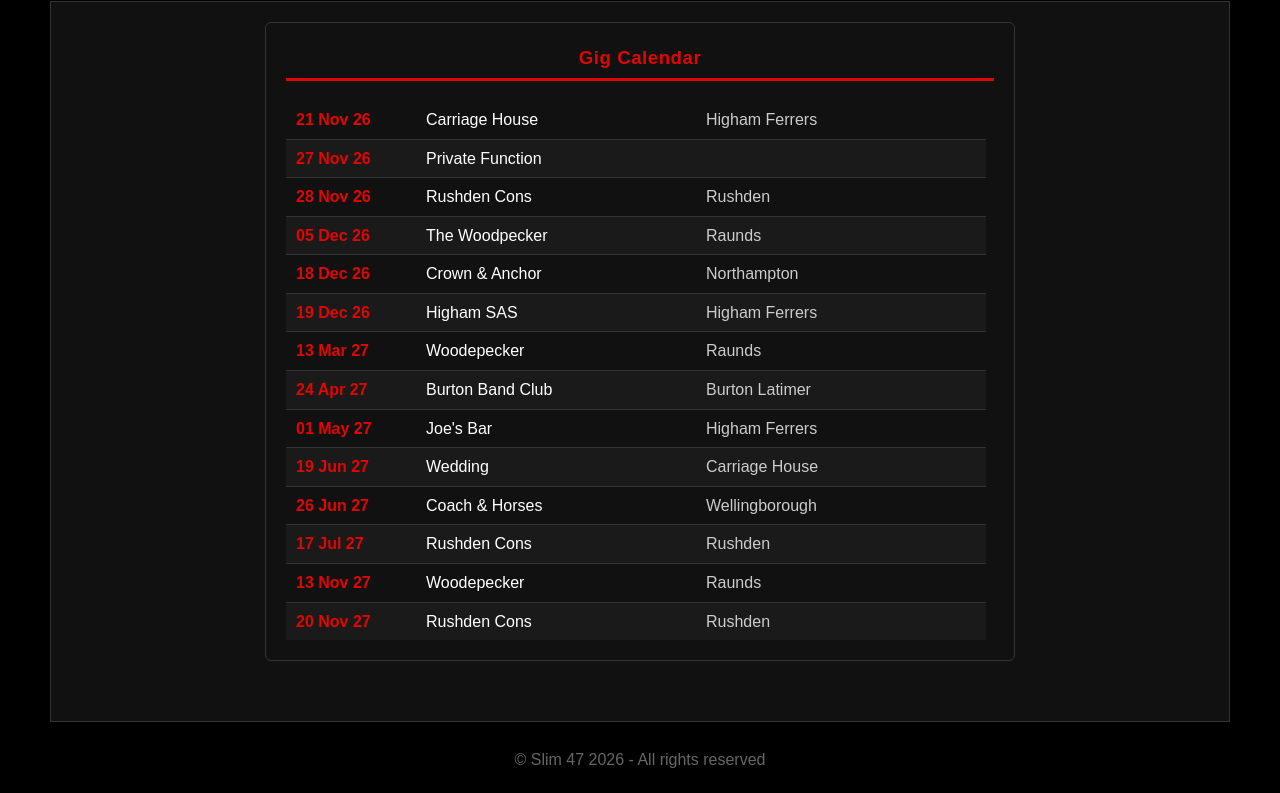
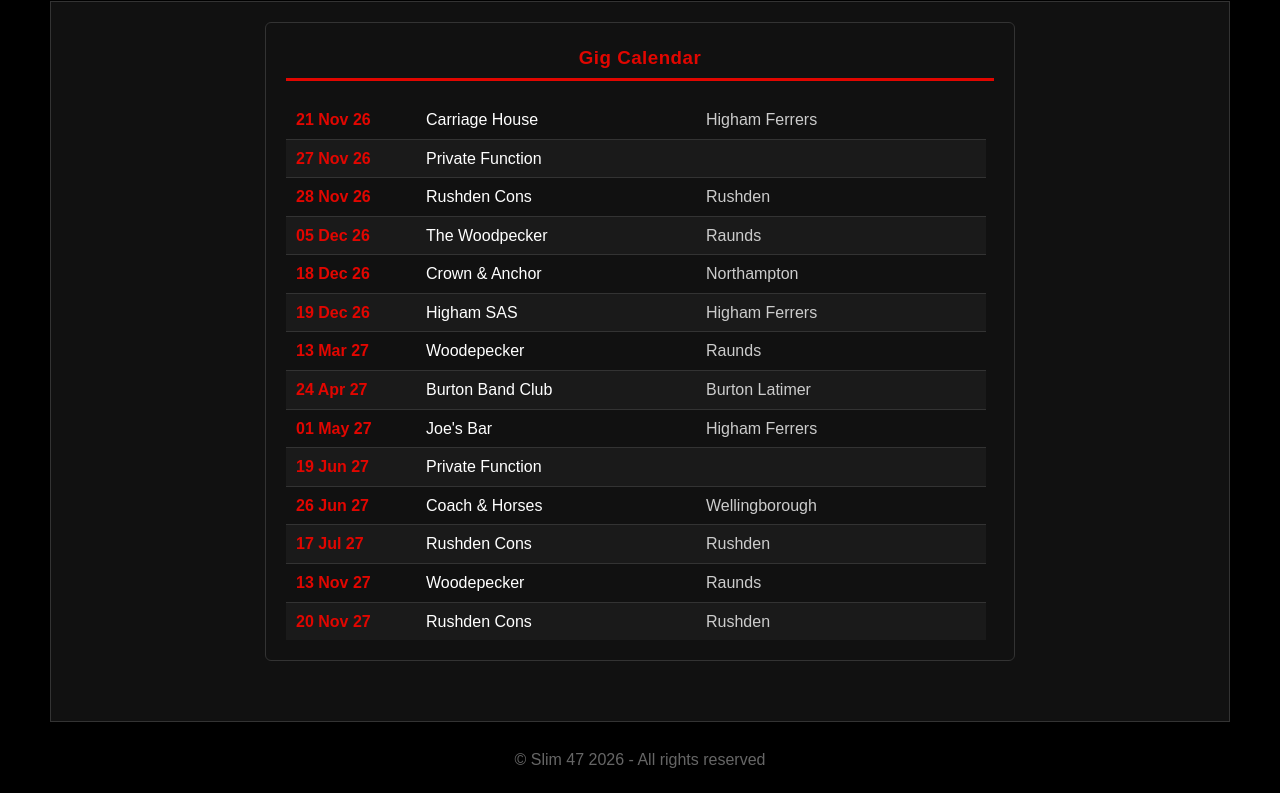
Before and after one commit to davegould2989/slim47, a plain HTML site: page gigs.html in a window 1280 px wide. Shown: the part 118-911 px from the top of the page. Drawn offline with Linux system fonts and the light colour scheme.

Commit message:
Add files via upload

```diff
--- a/gigs.html
+++ b/gigs.html
@@ -109,7 +109,7 @@
 13 Mar 27	Woodepecker, Raunds
 24 Apr 27	Burton Band Club, Burton Latimer
 01 May 27	Joe's Bar, Higham Ferrers
-19 Jun 27	Wedding, Carriage House
+19 Jun 27	Private Function
 26 Jun 27	Coach & Horses, Wellingborough
 17 Jul 27	Rushden Cons, Rushden
 13 Nov 27	Woodepecker, Raunds
```
